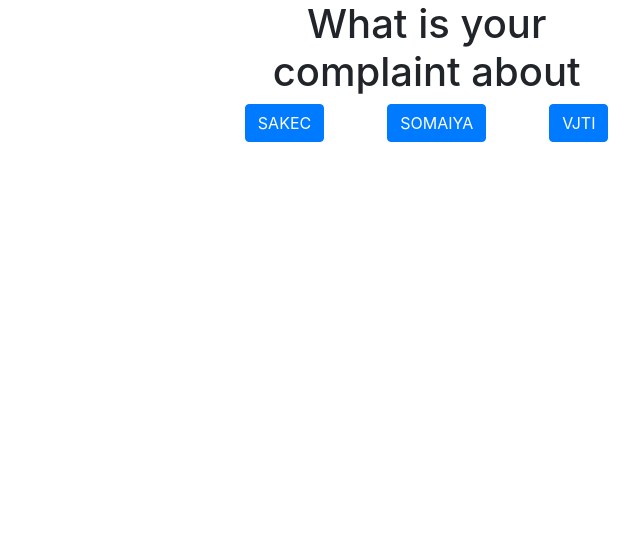
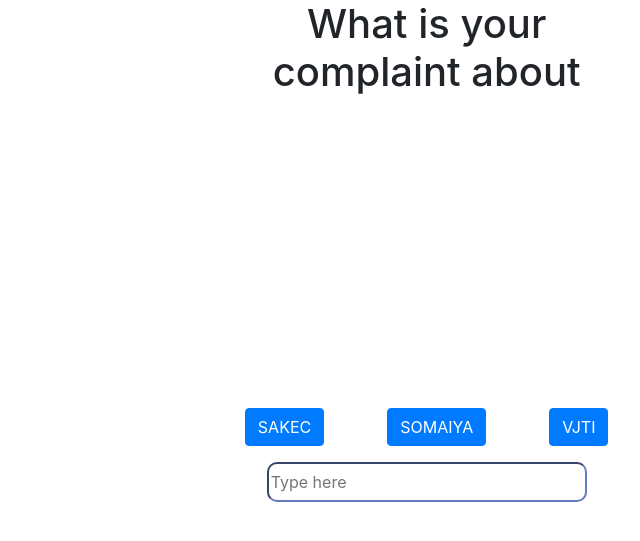
Before and after one commit to prateekpm123/sih-project1, a PHP site: the page made by chatbot 1.html in a window 1280 px wide. Shown: the part 56-597 px from the top of the page, without its empty margins (640-1280 px from the left). Run offline with PHP 8.4, Linux system fonts and the light colour scheme.

Commit message:
Chat bot ui complete with non functional input text bar. Rest is complete

```diff
--- a/chatbot 1.css
+++ b/chatbot 1.css
@@ -8,8 +8,31 @@
     display: block;
     margin: auto;
     text-align: center;
+    max-height: 100px;
+    min-height: 100px;
 }
 
+div.chat-box-space {
+    height: 300px;
+}
+
+div.input {
+    text-align: center;
+    margin-top: 1rem;
+}
+
+input.inputbox {
+    width: 20rem;
+    border-radius: 10px;
+    height: 2.5rem;
+    line-height: 2rem;
+    border-color: rgb(100, 124, 190);
+    border-width: 2px;
+}
+
+/* .inputspace {
+    position: absolute;
+} */
 /* p,
 h1 {
     display: block;
--- a/chatbot 1.html
+++ b/chatbot 1.html
@@ -63,6 +63,9 @@
                 </h1>
                 <div class="row buttonrow" id="buttonrows">
                     <!-- <div class="col-lg-12 buttoncol" id="placeToPutButtons"> -->
+                    <div class="col-xl-12 chat-box-space">
+
+                    </div>
                     <button type="button" class="btn btn-primary btn1" onclick="buttonClickCounter()">SAKEC
                     </button>
                     <button type="button" class="btn btn-primary btn1" onclick="buttonClickCounter()">SOMAIYA
@@ -70,11 +73,17 @@
                     <button type="button" class="btn btn-primary btn1" onclick="buttonClickCounter()">VJTI
                     </button>
                     <!-- </div> -->
+
+                </div>
+                <div class="row inputspace">
+                    <div class="col-lg-12 input">
+                        <input type="text" placeholder="Type here" class="inputbox">
+                    </div>
                 </div>
 
             </div>
         </div>
-
+    </div>
 
 
 
--- a/chatbot 1.js
+++ b/chatbot 1.js
@@ -32,7 +32,7 @@
 }
 
 function removingExtraButtons(count) {
-    alert('in the remove function')
+    // alert('in the remove function')
     var parent = document.getElementById("buttonrows");
     var child = document.getElementsByClassName("btn1");
     var childn = child.length - 1;
```
